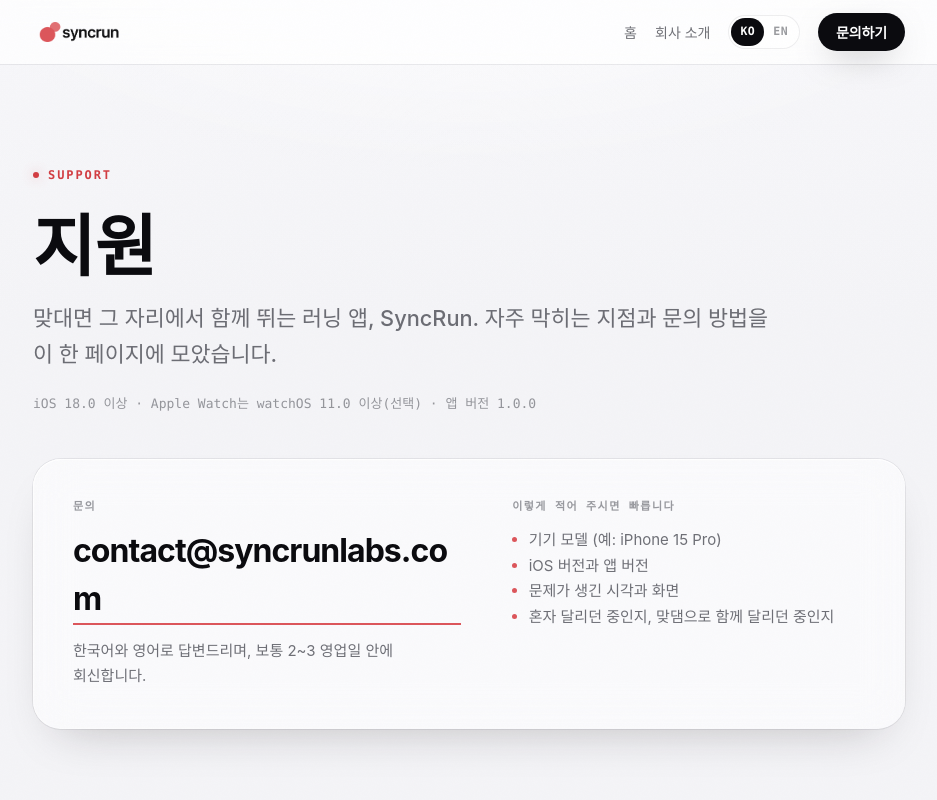
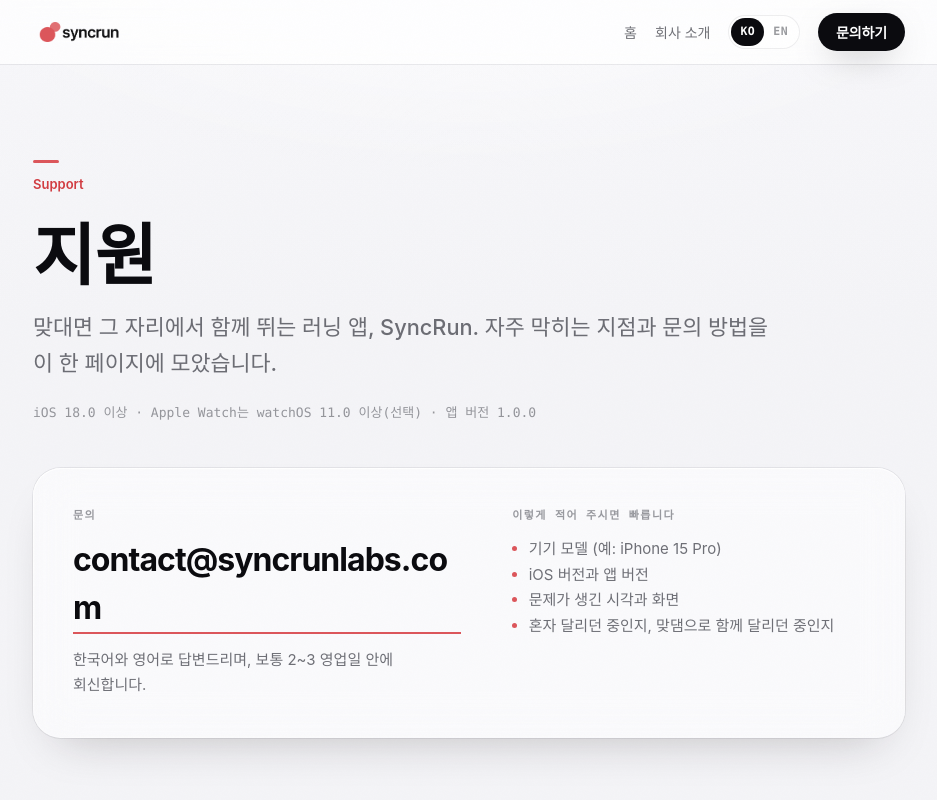
Before and after one commit to syncrun-labs/syncrun-web, a Next.js app: page /support in a window 1280 px wide. Shown: the top 800 px of the page, without its empty margins (171-1108 px from the left). Built offline with nearby package versions, Linux system fonts and the light colour scheme.

Commit message:
fix(docs): 지원·약관 페이지의 eyebrow 라벨을 금지 패턴에서 뺀다
점(•) + 대문자 모노 라벨은 디자인 계약이 막는 세 패턴 중 하나다.
짧은 코랄 바 + 평문으로 바꿔 위계는 타이포와 색 바로만 만든다.

```diff
--- a/src/index.css
+++ b/src/index.css
@@ -223,25 +223,24 @@
 }
 
 /* ---------------------------------------------------------- typography */
-.eyebrow {
-  display: inline-flex;
-  align-items: center;
-  gap: 9px;
-  font-family: var(--font-mono);
-  font-size: 12px;
+/* 문서형 페이지(지원·약관)의 갈래 라벨.
+   점(•) + 대문자 모노 eyebrow 는 쓰지 않는다 — 위계는 짧은 색 바와 타이포로 만든다. */
+.doc__kicker {
+  display: block;
+  font-size: 13px;
   font-weight: 600;
-  letter-spacing: 0.16em;
-  text-transform: uppercase;
+  letter-spacing: 0;
   color: var(--accent);
 }
 
-.eyebrow::before {
+.doc__kicker::before {
   content: "";
-  width: 6px;
-  height: 6px;
+  display: block;
+  width: 26px;
+  height: 3px;
+  margin-bottom: 12px;
   border-radius: 999px;
-  background: currentColor;
-  box-shadow: 0 0 12px var(--accent-glow);
+  background: var(--accent-core);
 }
 
 h1,
--- a/src/legal/Legal.tsx
+++ b/src/legal/Legal.tsx
@@ -45,7 +45,7 @@
       <main className="doc">
         <div className="container">
           <section className="doc__head">
-            <span className="eyebrow">Legal</span>
+            <span className="doc__kicker">Legal</span>
             <h1 className="doc__title">{c.head.title}</h1>
             <p className="lede doc__lede">{c.head.lede}</p>
           </section>
--- a/src/support/Support.tsx
+++ b/src/support/Support.tsx
@@ -45,7 +45,7 @@
       <main className="doc">
         <div className="container">
           <section className="doc__head">
-            <span className="eyebrow">Support</span>
+            <span className="doc__kicker">Support</span>
             <h1 className="doc__title">{c.head.title}</h1>
             <p className="lede doc__lede">{c.head.lede}</p>
             <p className="doc__meta mono">{c.head.requirements}</p>
```
